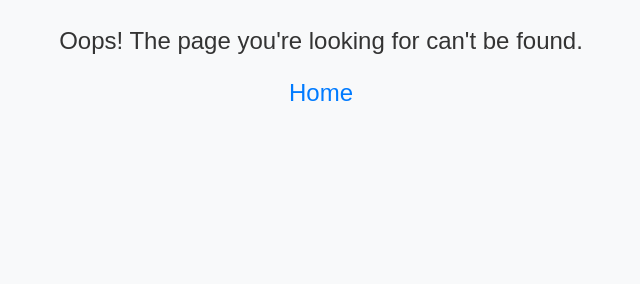
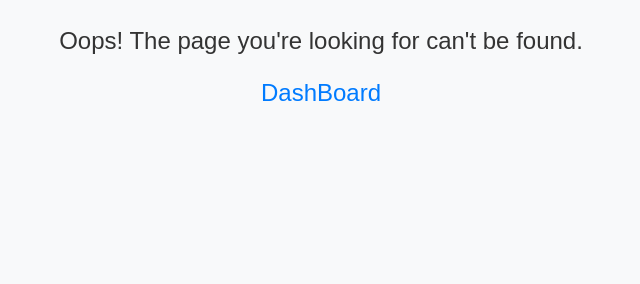
Before and after one commit to Yappyyash/Vinove, a Django app: template detection/templates/404.html in a window 1280 px wide. Shown: the part 388-672 px from the top of the page, without its empty margins (319-959 px from the left). Run offline with Django 5.2, Linux system fonts and the light colour scheme; the template is opened without the code that fills it, so the values that code supplies are empty.

Commit message:
Update 404.html
returning link to Dashboard

```diff
--- a/detection/templates/404.html
+++ b/detection/templates/404.html
@@ -38,7 +38,7 @@
     <div class="container">
         <h1>404</h1>
         <p>Oops! The page you're looking for can't be found.</p>
-        <p><a href="{% url 'home' %}"> Home</a></p>
+        <p><a href="{% url 'dashboard' %}">DashBoard</a></p>
     </div>
 </body>
 </html>
```
